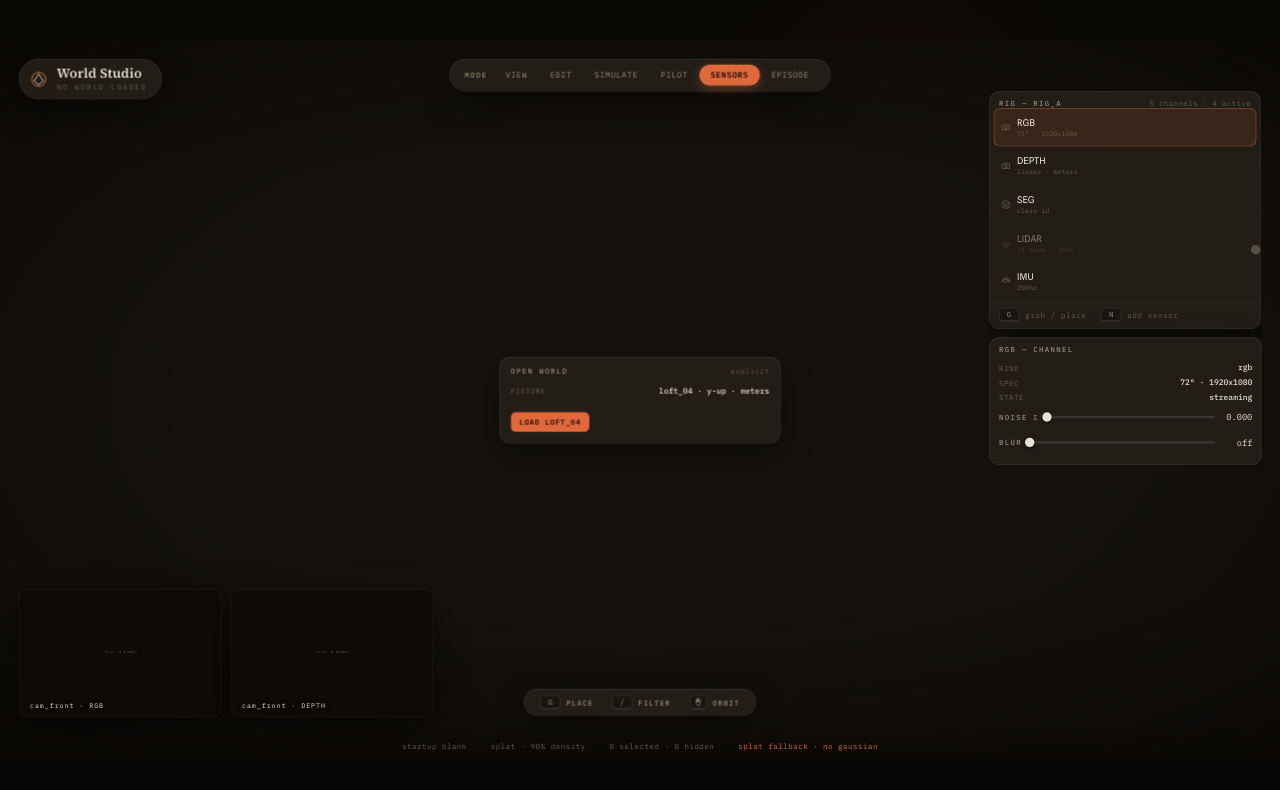
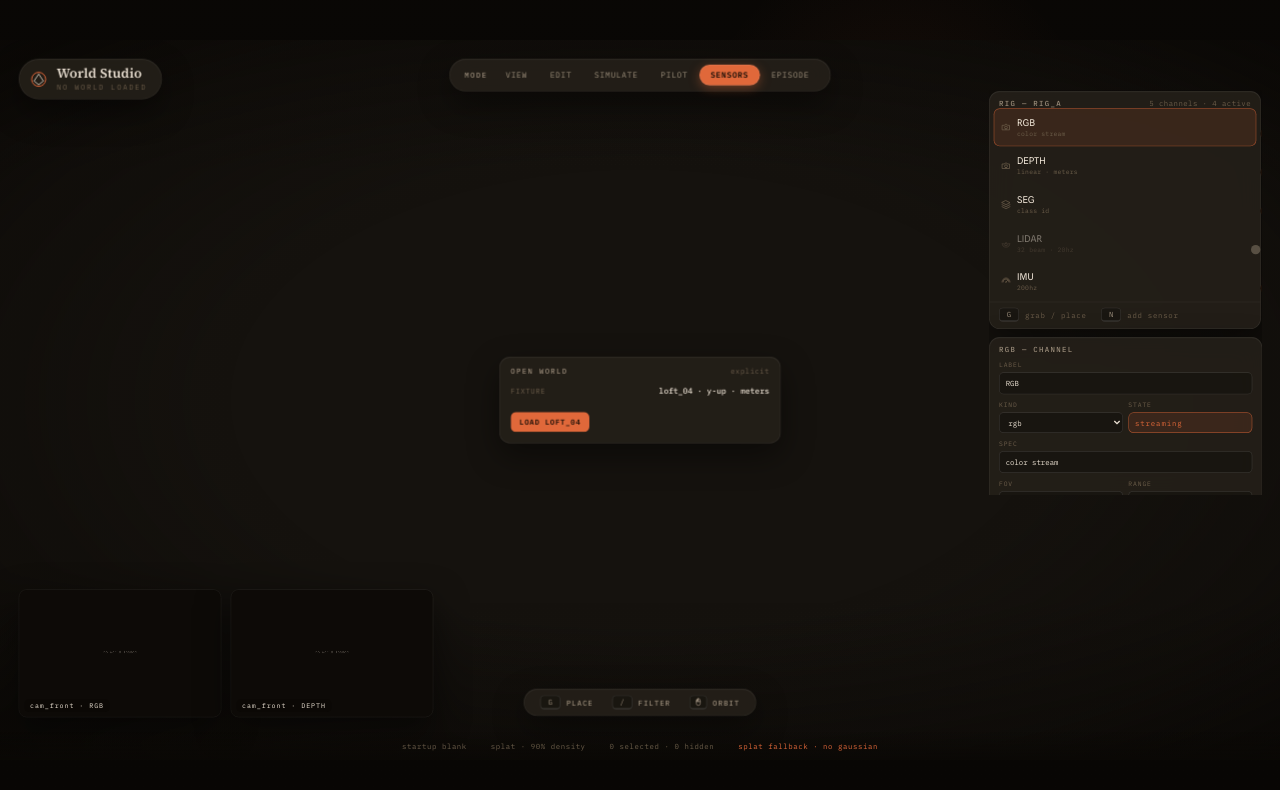
Before and after one commit to sandeep-devarapalli/world-studio, a React (Vite) app in the folder apps/web/: page / in a window 1280 px wide. Both pictures are taken after a click on the button "SENSORS". Shown: the top 790 px of the page. Built offline with nearby package versions, Linux system fonts and the light colour scheme.

Commit message:
Add editable sensor rig state (#42)

```diff
--- a/apps/web/src/App.tsx
+++ b/apps/web/src/App.tsx
@@ -95,6 +95,8 @@ const sensorIcons: Record<SensorRigChannel["kind"], WSIconName> = {
   imu: "imu"
 };
 
+const sensorKindOptions: SensorRigChannel["kind"][] = ["rgb", "depth", "segmentation", "lidar", "imu"];
+
 const editTools: Array<{ id: string; icon: WSIconName; title: string }> = [
   { id: "orbit", icon: "orbit", title: "orbit" },
   { id: "brush", icon: "brush", title: "brush select" },
@@ -156,11 +158,11 @@ const initialCamera: CameraState = {
 };
 
 const initialSensors: SensorRigChannel[] = [
-  { id: "rgb", label: "RGB", kind: "rgb", enabled: true, spec: "72° · 1920x1080" },
-  { id: "depth", label: "DEPTH", kind: "depth", enabled: true, spec: "linear · meters" },
-  { id: "seg", label: "SEG", kind: "segmentation", enabled: true, spec: "class id" },
-  { id: "lidar", label: "LIDAR", kind: "lidar", enabled: false, spec: "32 beam · 20hz" },
-  { id: "imu", label: "IMU", kind: "imu", enabled: true, spec: "200hz" }
+  { id: "rgb", label: "RGB", kind: "rgb", enabled: true, spec: "color stream", fovDeg: 72, rangeM: 18, resolution: "1920x1080" },
+  { id: "depth", label: "DEPTH", kind: "depth", enabled: true, spec: "linear · meters", fovDeg: 72, rangeM: 8, resolution: "640x480" },
+  { id: "seg", label: "SEG", kind: "segmentation", enabled: true, spec: "class id", fovDeg: 72, rangeM: 18, resolution: "1024x1024" },
+  { id: "lidar", label: "LIDAR", kind: "lidar", enabled: false, spec: "32 beam · 20hz", fovDeg: 360, rangeM: 32, resolution: "32 beam" },
+  { id: "imu", label: "IMU", kind: "imu", enabled: true, spec: "200hz", fovDeg: 0, rangeM: 0, resolution: "6-axis" }
 ];
 
 const brushRadius = 42;
@@ -362,11 +364,13 @@ export function App() {
       agent: mode === "simulate" || mode === "pilot" ? agent : mode === "episode" ? replayAgent : undefined,
       spawn,
       trajectory: mode === "simulate" || mode === "pilot" || mode === "episode" ? trajectory : undefined,
+      sensors,
+      selectedSensorId: mode === "sensors" ? selectedSensorId : undefined,
       debugCollision,
       agentBodyRadius: bodyPreset?.radius,
       grid: true
     }),
-    [accent, agent, bodyPreset?.radius, camera, debugCollision, deleted, density, exposure, isolatedClass, mode, renderMode, replayAgent, selected, showDeleted, spawn, trajectory]
+    [accent, agent, bodyPreset?.radius, camera, debugCollision, deleted, density, exposure, isolatedClass, mode, renderMode, replayAgent, selected, selectedSensorId, sensors, showDeleted, spawn, trajectory]
   );
   const activePackageInsight = useMemo(
     () => (selectedInsightId ? packageInsights.find((insight) => insight.id === selectedInsightId) ?? null : null),
@@ -710,6 +714,12 @@ export function App() {
   }, []);
 
   const clearSelected = () => setSelected(new Set());
+
+  const updateSensor = useCallback((sensorId: string, patch: Partial<SensorRigChannel>) => {
+    setSensors((items) => items.map((item) => (item.id === sensorId ? { ...item, ...patch } : item)));
+    setEpisodeExportText(null);
+    setEpisodeSaveStatus(null);
+  }, []);
 
   const recordEpisodeEvent = useCallback((event: Omit<EpisodeEvent, "id" | "frame">) => {
     episodeFrameRef.current += 1;
@@ -1861,9 +1871,7 @@ export function App() {
                 <span
                   onClick={(event) => {
                     event.stopPropagation();
-                    setSensors((items) =>
-                      items.map((item) => (item.id === sensor.id ? { ...item, enabled: !item.enabled } : item))
-                    );
+                    updateSensor(sensor.id, { enabled: !sensor.enabled });
                   }}
                 >
                   <WSSwitch on={sensor.enabled} />
@@ -1882,18 +1890,105 @@ export function App() {
             </div>
           </WSPanel>
           {selectedSensor ? (
-            <WSPanel title={`${selectedSensor.label} — channel`} className="ws-intrinsics">
+            <WSPanel title={`${selectedSensor.label} — channel`} className="ws-intrinsics" data-testid="sensor-editor">
+              <label className="ws-field">
+                <span>label</span>
+                <input
+                  aria-label="Sensor label"
+                  value={selectedSensor.label}
+                  onChange={(event) => updateSensor(selectedSensor.id, { label: event.target.value })}
+                />
+              </label>
+              <div className="ws-field-grid">
+                <label className="ws-field">
+                  <span>kind</span>
+                  <select
+                    aria-label="Sensor kind"
+                    value={selectedSensor.kind}
+                    onChange={(event) =>
+                      updateSensor(selectedSensor.id, { kind: parseSensorKind(event.target.value, selectedSensor.kind) })
+                    }
+                  >
+                    {sensorKindOptions.map((kind) => (
+                      <option key={kind} value={kind}>
+                        {kind}
+                      </option>
+                    ))}
+                  </select>
+                </label>
+                <label className="ws-field">
+                  <span>state</span>
+                  <button
+                    className={`ws-node click ${selectedSensor.enabled ? "on" : ""}`.trim()}
+                    onClick={() => updateSensor(selectedSensor.id, { enabled: !selectedSensor.enabled })}
+                    type="button"
+                  >
+                    {selectedSensor.enabled ? "streaming" : "off"}
+                  </button>
+                </label>
+              </div>
+              <label className="ws-field">
+                <span>spec</span>
+                <input
+                  aria-label="Sensor spec"
+                  value={selectedSensor.spec}
+                  onChange={(event) => updateSensor(selectedSensor.id, { spec: event.target.value })}
+                />
+              </label>
+              <div className="ws-field-grid">
+                <label className="ws-field">
+                  <span>FOV</span>
+                  <input
+                    aria-label="Sensor FOV"
+                    min="0"
+                    max="360"
+                    step="1"
+                    type="number"
+                    value={selectedSensor.fovDeg}
+                    onChange={(event) => updateSensor(selectedSensor.id, { fovDeg: clampNumberInput(event, selectedSensor.fovDeg, 0, 360) })}
+                  />
+                </label>
+                <label className="ws-field">
+                  <span>range</span>
+                  <input
+                    aria-label="Sensor range"
+                    min="0"
+                    max="100"
+                    step="0.5"
+                    type="number"
+                    value={selectedSensor.rangeM}
+                    onChange={(event) => updateSensor(selectedSensor.id, { rangeM: clampNumberInput(event, selectedSensor.rangeM, 0, 100) })}
+                  />
+                </label>
+              </div>
+              <label className="ws-field">
+                <span>resolution</span>
+                <input
+                  aria-label="Sensor resolution"
+                  value={selectedSensor.resolution}
+                  onChange={(event) => updateSensor(selectedSensor.id, { resolution: event.target.value })}
+                />
+              </label>
               <div className="ws-kv">
-                <span>kind</span>
-                <b>{selectedSensor.kind}</b>
+                <span>frustum</span>
+                <b>
+                  {selectedSensor.fovDeg.toFixed(0)}° · {selectedSensor.rangeM.toFixed(1)}m
+                </b>
               </div>
-              <div className="ws-kv">
-                <span>spec</span>
-                <b>{selectedSensor.spec}</b>
-              </div>
-              <div className="ws-kv">
-                <span>state</span>
-                <b>{selectedSensor.enabled ? "streaming" : "off"}</b>
+              <div className="ws-btn-row">
+                <WSButton
+                  accent
+                  onClick={() =>
+                    recordEpisodeEvent({
+                      lane: "capture",
+                      label: "sensor rig update",
+                      targetId: selectedSensor.id,
+                      status: `${selectedSensor.label} · ${selectedSensor.kind} · ${selectedSensor.fovDeg.toFixed(0)}° · ${selectedSensor.rangeM.toFixed(1)}m`
+                    })
+                  }
+                >
+                  Record Rig
+                </WSButton>
               </div>
               <WSSliderRow label="Noise σ" value="0.000" pct={0} />
               <WSSliderRow label="Blur" value="off" pct={0} />
@@ -2492,7 +2587,10 @@ function parseEpisodeSensor(value: unknown, index: number): SensorRigChannel {
     label: typeof value.label === "string" && value.label ? value.label : fallback.label,
     kind: parseSensorKind(value.kind, fallback.kind),
     enabled: typeof value.enabled === "boolean" ? value.enabled : fallback.enabled,
-    spec: typeof value.spec === "string" ? value.spec : fallback.spec
+    spec: typeof value.spec === "string" ? value.spec : fallback.spec,
+    fovDeg: readOptionalFiniteNumber(value.fovDeg, fallback.fovDeg, 0, 360),
+    rangeM: readOptionalFiniteNumber(value.rangeM, fallback.rangeM, 0, 100),
+    resolution: typeof value.resolution === "string" && value.resolution ? value.resolution : fallback.resolution
   };
 }
 
@@ -2512,6 +2610,12 @@ function parseSensorKind(value: unknown, fallback: SensorRigChannel["kind"]): Se
   return fallback;
 }
 
+function clampNumberInput(event: ChangeEvent<HTMLInputElement>, fallback: number, min: number, max: number): number {
+  const value = Number(event.target.value);
+  if (!Number.isFinite(value)) return fallback;
+  return Math.min(max, Math.max(min, value));
+}
+
 function readArray(value: unknown, label: string): unknown[] {
   if (!Array.isArray(value)) throw new Error(`missing ${label}`);
   return value;
@@ -2520,6 +2624,11 @@ function readArray(value: unknown, label: string): unknown[] {
 function readFiniteNumber(value: unknown, label: string): number {
   if (typeof value !== "number" || !Number.isFinite(value)) throw new Error(`invalid ${label}`);
   return value;
+}
+
+function readOptionalFiniteNumber(value: unknown, fallback: number, min: number, max: number): number {
+  if (typeof value !== "number" || !Number.isFinite(value)) return fallback;
+  return Math.min(max, Math.max(min, value));
 }
 
 function isRecord(value: unknown): value is Record<string, unknown> {
@@ -2594,7 +2703,10 @@ function buildEpisodeManifest({
       label: sensor.label,
       kind: sensor.kind,
       enabled: sensor.enabled,
-      spec: sensor.spec
+      spec: sensor.spec,
+      fovDeg: sensor.fovDeg,
+      rangeM: sensor.rangeM,
+      resolution: sensor.resolution
     }))
   };
 }
--- a/apps/web/src/styles.css
+++ b/apps/web/src/styles.css
@@ -412,6 +412,54 @@ body {
   padding: 3px 0;
 }
 
+.ws-root.mode-sensors .ws-field-grid {
+  display: grid;
+  gap: 8px;
+  grid-template-columns: 1fr 1fr;
+}
+
+.ws-root.mode-sensors .ws-field {
+  display: flex;
+  flex-direction: column;
+  gap: 5px;
+  margin-bottom: 9px;
+}
+
+.ws-root.mode-sensors .ws-field span {
+  color: var(--ink-faint);
+  font-family: var(--mono);
+  font-size: 9.5px;
+  letter-spacing: 0.14em;
+  text-transform: uppercase;
+}
+
+.ws-root.mode-sensors .ws-field input,
+.ws-root.mode-sensors .ws-field select {
+  background: rgba(0, 0, 0, 0.28);
+  border: 1px solid var(--line-strong);
+  border-radius: 7px;
+  color: var(--ink);
+  font: inherit;
+  font-family: var(--mono);
+  font-size: 11px;
+  height: 31px;
+  min-width: 0;
+  outline: none;
+  padding: 0 9px;
+}
+
+.ws-root.mode-sensors .ws-field input:focus,
+.ws-root.mode-sensors .ws-field select:focus {
+  border-color: color-mix(in oklab, var(--acc) 60%, transparent);
+  box-shadow: 0 0 0 1px color-mix(in oklab, var(--acc) 24%, transparent);
+}
+
+.ws-root.mode-sensors .ws-field .ws-node {
+  height: 31px;
+  padding: 0 9px;
+  text-align: left;
+}
+
 .ws-root.mode-sensors .ws-bottom-left {
   bottom: 64px;
 }
--- a/packages/renderer/src/index.ts
+++ b/packages/renderer/src/index.ts
@@ -1,5 +1,5 @@
 import { prepareGaussianPlyForSpark, type ParsedObjMesh, type ParsedPointCloud, type PointRecord } from "@world-studio/artifacts";
-import type { RendererDiagnostics, RenderAdapter, RenderOptions, SparkLoadState, WorldClass } from "@world-studio/world-core";
+import type { RendererDiagnostics, RenderAdapter, RenderOptions, SensorRigChannel, SparkLoadState, WorldClass } from "@world-studio/world-core";
 import * as THREE from "three";
 
 export interface ThreeRendererInput {
@@ -40,7 +40,8 @@ export class ThreeWorldRenderer implements RenderAdapter {
   private meshGroup?: THREE.Group;
   private collisionDebugGroup?: THREE.Group;
   private grid?: THREE.GridHelper;
-  private frustums?: THREE.LineSegments;
+  private frustums?: THREE.Group;
+  private frustumSignature?: string;
   private agentGroup?: THREE.Group;
   private spawnGroup?: THREE.Group;
   private trajectoryLine?: THREE.Line;
@@ -202,7 +203,7 @@ export class ThreeWorldRenderer implements RenderAdapter {
     this.grid.material.opacity = 0.34;
     this.scene.add(this.grid);
 
-    this.frustums = createFrustums();
+    this.frustums = new THREE.Group();
     this.scene.add(this.frustums);
 
     this.pointCloud = this.createPointCloud();
@@ -489,7 +490,35 @@ export class ThreeWorldRenderer implements RenderAdapter {
 
   private syncWorldGuides(options: RenderOptions): void {
     if (this.grid) this.grid.visible = options.grid;
-    if (this.frustums) this.frustums.visible = options.grid;
+    this.syncFrustums(options);
+  }
+
+  private syncFrustums(options: RenderOptions): void {
+    if (!this.frustums) return;
+    this.frustums.visible = options.grid;
+    const sensors = options.sensors ?? [];
+    const signature = JSON.stringify({
+      selected: options.selectedSensorId ?? null,
+      sensors: sensors.map((sensor) => ({
+        id: sensor.id,
+        kind: sensor.kind,
+        enabled: sensor.enabled,
+        fovDeg: sensor.fovDeg,
+        rangeM: sensor.rangeM
+      })),
+      accent: options.accent
+    });
+    if (signature === this.frustumSignature) return;
+    this.frustumSignature = signature;
+    for (const child of this.frustums.children) {
+      const line = child as THREE.LineSegments;
+      line.geometry.dispose();
+      const material = line.material as THREE.Material | THREE.Material[];
+      if (Array.isArray(material)) material.forEach((entry) => entry.dispose());
+      else material.dispose();
+    }
+    this.frustums.clear();
+    for (const frustum of createFrustums(sensors, options.selectedSensorId, options.accent)) this.frustums.add(frustum);
   }
 
   private syncDebugGuides(options: RenderOptions): void {
@@ -647,35 +676,44 @@ function meshBoundsByGroup(mesh: ParsedObjMesh) {
     });
 }
 
-function createFrustums(): THREE.LineSegments {
-  const positions: number[] = [];
+function createFrustums(sensors: SensorRigChannel[], selectedSensorId: string | undefined, accent: string): THREE.LineSegments[] {
   const placements = [
     [-2.4, 1.7, -1.8, 0.45],
     [0.2, 2.1, 2.1, -2.35],
-    [2.4, 1.5, -1.5, 2.62]
+    [2.4, 1.5, -1.5, 2.62],
+    [-1.0, 1.45, 2.35, -1.25],
+    [1.8, 1.05, 0.2, 1.75]
   ] as const;
 
-  for (const [x, y, z, yaw] of placements) {
+  return sensors
+    .filter((sensor) => sensor.enabled && sensor.rangeM > 0 && sensor.fovDeg > 0)
+    .map((sensor, index) => {
+      const positions: number[] = [];
+      const [x, y, z, yaw] = placements[index % placements.length]!;
       const apex = new THREE.Vector3(x, y, z);
+      const range = Math.max(0.35, Math.min(sensor.rangeM / 12, 1.45));
+      const halfWidth = Math.tan(THREE.MathUtils.degToRad(Math.min(sensor.fovDeg, 140)) / 2) * range * 0.42;
+      const halfHeight = Math.max(0.14, halfWidth * 0.62);
       const corners = [
-      new THREE.Vector3(-0.36, -0.22, 0.72),
-      new THREE.Vector3(0.36, -0.22, 0.72),
-      new THREE.Vector3(0.36, 0.22, 0.72),
-      new THREE.Vector3(-0.36, 0.22, 0.72)
+        new THREE.Vector3(-halfWidth, -halfHeight, range),
+        new THREE.Vector3(halfWidth, -halfHeight, range),
+        new THREE.Vector3(halfWidth, halfHeight, range),
+        new THREE.Vector3(-halfWidth, halfHeight, range)
       ].map((corner) => corner.applyAxisAngle(new THREE.Vector3(0, 1, 0), yaw).add(apex));
       for (const corner of corners) pushLine(positions, apex, corner);
       pushLine(positions, corners[0], corners[1]);
       pushLine(positions, corners[1], corners[2]);
       pushLine(positions, corners[2], corners[3]);
       pushLine(positions, corners[3], corners[0]);
-  }
 
       const geometry = new THREE.BufferGeometry();
       geometry.setAttribute("position", new THREE.Float32BufferAttribute(positions, 3));
+      const selected = sensor.id === selectedSensorId;
       return new THREE.LineSegments(
         geometry,
-    new THREE.LineBasicMaterial({ color: "#c7b69f", transparent: true, opacity: 0.24 })
+        new THREE.LineBasicMaterial({ color: selected ? accent : "#c7b69f", transparent: true, opacity: selected ? 0.82 : 0.28 })
       );
+    });
 }
 
 function pushLine(out: number[], a: THREE.Vector3, b: THREE.Vector3): void {
--- a/packages/world-core/src/index.ts
+++ b/packages/world-core/src/index.ts
@@ -90,6 +90,9 @@ export interface SensorRigChannel {
   kind: "rgb" | "depth" | "segmentation" | "lidar" | "imu";
   enabled: boolean;
   spec: string;
+  fovDeg: number;
+  rangeM: number;
+  resolution: string;
 }
 
 export interface EpisodeTrackBlock {
@@ -113,6 +116,8 @@ export interface RenderOptions {
   agent?: AgentState;
   spawn?: AgentState;
   trajectory?: Array<[number, number]>;
+  sensors?: SensorRigChannel[];
+  selectedSensorId?: string;
   debugCollision: boolean;
   agentBodyRadius?: number;
   grid: boolean;
```
Also changed, not shown: packages/design-system/src/primitives.tsx (+4 -3 lines), 1 other file (tests, documents, lock files or other folders). Lines whose indentation alone changed are shown as unchanged.
